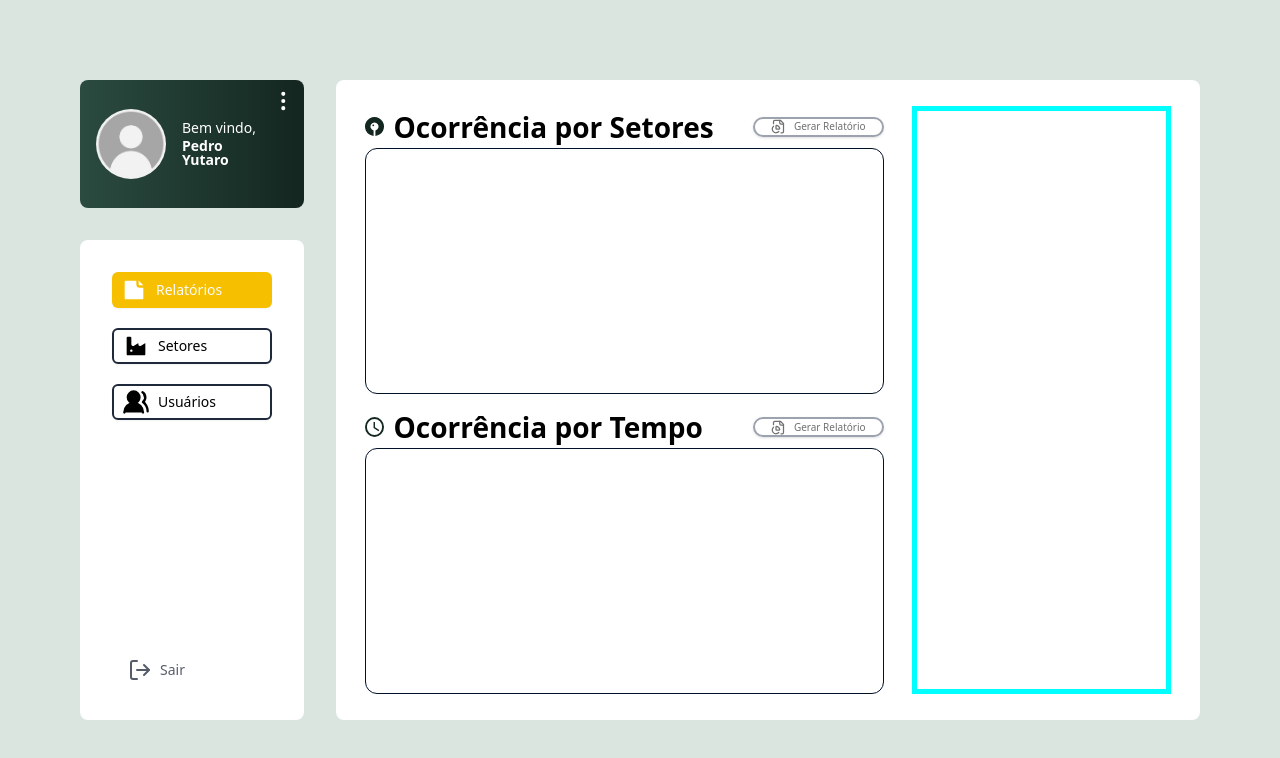
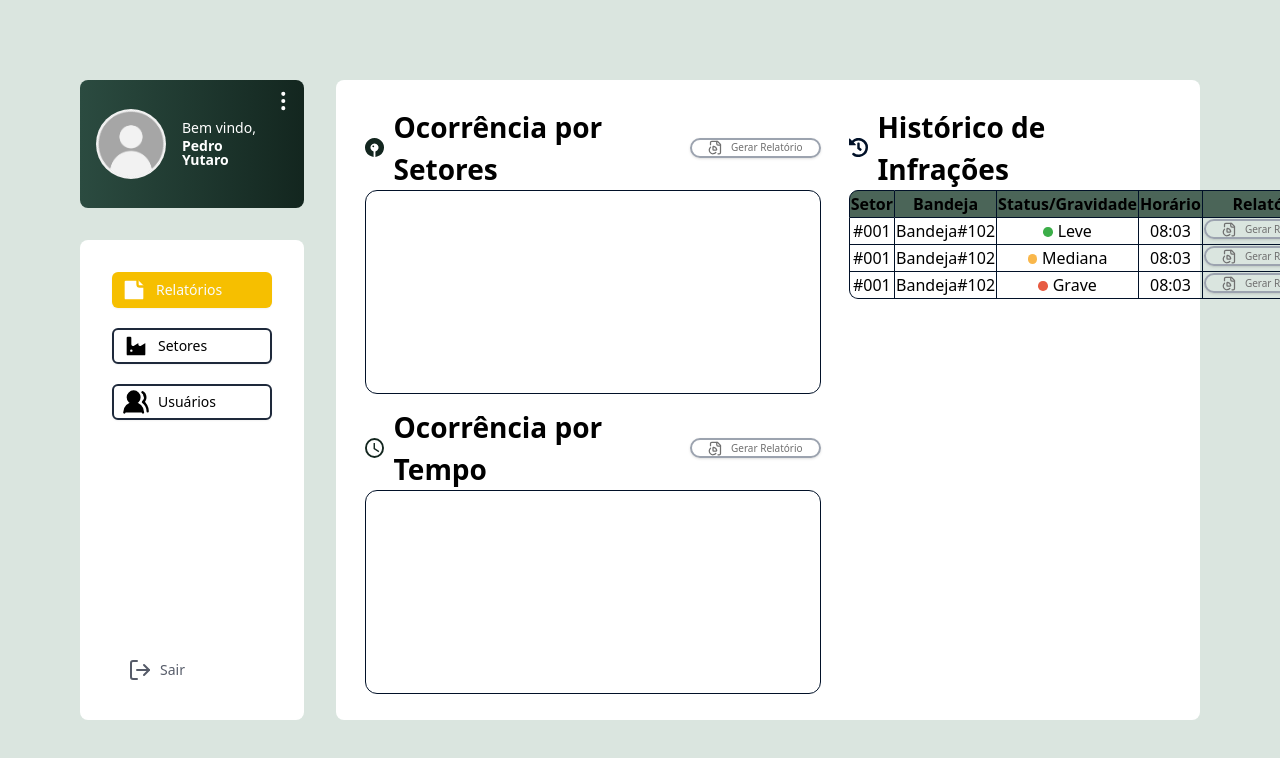
Before and after one commit to rtakashimv034/SRP-QrCode, a React (Vite) app in the folder frontend/: page /reports in a window 1280 px wide. Shown: the top 758 px of the page. Built offline with nearby package versions, Linux system fonts and the light colour scheme.

Commit message:
Finalização da tela de relatórios não funcional

```diff
--- a/frontend/src/components/pages/Reports.module.css
+++ b/frontend/src/components/pages/Reports.module.css
@@ -2,29 +2,24 @@
     display: flex;
     flex-direction: row;
     height: calc(100% - 51.2px);
-    /* justify-items: stretch; */
     margin-left: 28.8px;
     margin-top: 25.6px;
     margin-right: 28.8px;
     gap: 28px;
-    /* margin-bottom: 25.6px; */
-    /* border: 10px solid black ; */
 }
 
 .ocorrencias{
     display: flex;
     flex-grow: 1;
-    width: 66%;
+    width: 60%;
     flex-direction: column;
     gap: 12px;
-    /* border: 8px solid gray ; */
 }
 
 .ocorrencia{
     display: flex;
     flex-direction: column;
     flex-grow: 1;
-    /* border: 6px solid yellow ; */
     column-gap: 20px;
 }
 
@@ -36,20 +31,17 @@
 
 .historico{
     flex-grow: 1;
-    width: 33%;
-    border: 5px solid cyan ;
+    width: 40%;
 }
 
 .cabeçalho{
     display: flex;
     font-size: 28px;
     font-weight: bold;
-    /* border: 2px solid red; */
 }
 
 .titulo{
     flex-grow: 1;
-    /* border: 2px solid magenta; */
 }
 
 .icone_grande{
@@ -60,30 +52,69 @@
     margin-right: 9.6px;
 }
 
-
-
-/* .icone_pequeno{
-    display: inline;
-    margin-top: auto;
-    margin-bottom: auto;
-    margin-right: 6px;
-    width: 9.6px;
-    height: 11.2px;
+.tabela{
+    width: 100%;
+    text-align: center;
+    border-collapse: separate;
+    border-spacing: 0px;
 }
 
-.botao_grande{
-    font-size: 10.4px;
-    font-weight: normal;
-    margin-top: auto;
-    margin-bottom: auto;
-    color: #5C5C5C;
-    background: transparent;
-    border: 0.8px solid #5C5C5C;
-    border-radius: 97.6px;
-    height: 19.2px;
-    width: 121.6px;
+.tbl_header_row *{
+    background-color: #4B6558;
+    border-bottom: 1px solid #011128;
+    border-right: 1px solid #011128;
+    border-top: 1px solid #011128;
 }
 
-.botao_grande:hover{
-    background-color: #86efac;
-} */
+.tbl_header_row th:first-child{
+    border-left: 1px solid #011128;
+    border-top-left-radius: 9px;
+}
+
+.tbl_header_row th:last-child{
+    border-top-right-radius: 9px;
+}
+
+.tbl_row > *{
+    border-bottom: 1px solid #011128;
+    border-right: 1px solid #011128;
+}
+
+.tbl_row td:first-child{
+    border-left: 1px solid #011128;
+}
+
+.tbl_row:last-child td:first-child{
+    border-bottom-left-radius: 9px;
+}
+
+.tbl_row:last-child td:last-child{
+    border-bottom-right-radius: 9px;
+}
+
+.grave{
+    height: 9.6px;
+    width: 9.6px;
+    background-color: #E75B42;
+    border-radius: 50%;
+    display: inline-block;
+    margin-right: 4.8px;
+}
+
+.mediana{
+    height: 9.6px;
+    width: 9.6px;
+    background-color: #F9B74B;
+    border-radius: 50%;
+    display: inline-block;
+    margin-right: 4.8px;
+}
+
+.leve{
+    height: 9.6px;
+    width: 9.6px;
+    background-color: #3CAE49;
+    border-radius: 50%;
+    display: inline-block;
+    margin-right: 4.8px;
+}
--- a/frontend/src/components/pages/Reports.tsx
+++ b/frontend/src/components/pages/Reports.tsx
@@ -1,5 +1,6 @@
 import ReportIcon from "@/assets/Icon_simple_everplaces.svg"
 import ClockIcon from "@/assets/Icon material-access-time.svg"
+import HistoryIcon from "@/assets/Icon awesome-history.svg"
 import { DefaultLayout } from "../layouts/DefaultLayout";
 import { Button } from "../ui/button";
 import { FileChartPie } from "lucide-react";
@@ -42,7 +43,54 @@ export function Reports() {
           </div>
 
           <div className={styles.historico}>
+            <header className={styles.cabeçalho}>
+              <img src={HistoryIcon} alt="HistoryIcon" className={styles.icone_grande}/>
+              <h1 className={styles.titulo}>Histórico de Infrações</h1>
+            </header>
 
+            <table className={styles.tabela}>
+              {/* <tr className={`${styles.tbl_header} ${styles.tbl_row}`}> */}
+              <tr className={styles.tbl_header_row}>
+                <th>Setor</th>
+                <th>Bandeja</th>
+                <th>Status/Gravidade</th>
+                <th>Horário</th>
+                <th>Relatório</th>
+              </tr>
+              <tr className={styles.tbl_row}>
+                <td>#001</td>
+                <td>Bandeja#102</td>
+                <td><span className={styles.leve}></span>Leve</td>
+                <td>08:03</td>
+                <td >
+                  <Button className="bg-transparent border-gray-400 border-2 text-gray-dark rounded-2xl h-[18px] text-[10px] mt-auto mb-auto hover:bg-green-300 ">
+                    <FileChartPie className=" text-gray-dark" size={15}/> Gerar Relatório
+                  </Button>
+                </td>
+              </tr>
+              <tr className={styles.tbl_row}>
+                <td>#001</td>
+                <td>Bandeja#102</td>
+                <td><span className={styles.mediana}></span>Mediana</td>
+                <td>08:03</td>
+                <td >
+                  <Button className="bg-transparent border-gray-400 border-2 text-gray-dark rounded-2xl h-[18px] text-[10px] mt-auto mb-auto hover:bg-green-300 ">
+                    <FileChartPie className=" text-gray-dark" size={15}/> Gerar Relatório
+                  </Button>
+                </td>
+              </tr>
+              <tr className={styles.tbl_row}>
+                <td>#001</td>
+                <td>Bandeja#102</td>
+                <td><span className={styles.grave}></span>Grave</td>
+                <td>08:03</td>
+                <td>
+                  <Button className="bg-transparent border-gray-400 border-2 text-gray-dark rounded-2xl h-[18px] text-[10px] mt-auto mb-auto hover:bg-green-300 ">
+                    <FileChartPie className=" text-gray-dark" size={15}/> Gerar Relatório
+                  </Button>
+                </td>
+              </tr>
+            </table>
           </div>
         </div>
     </DefaultLayout>
```
Also changed, not shown: frontend/src/assets/Icon awesome-history.svg (added).
